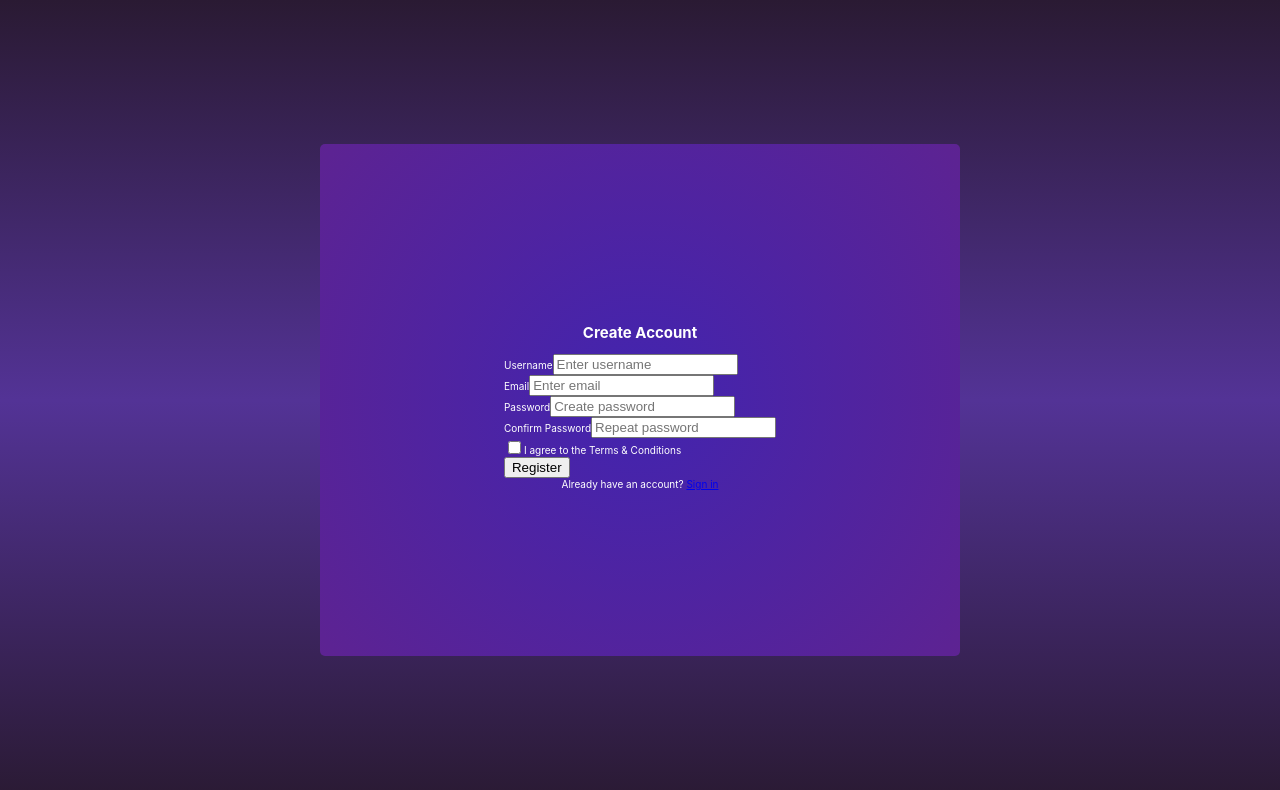
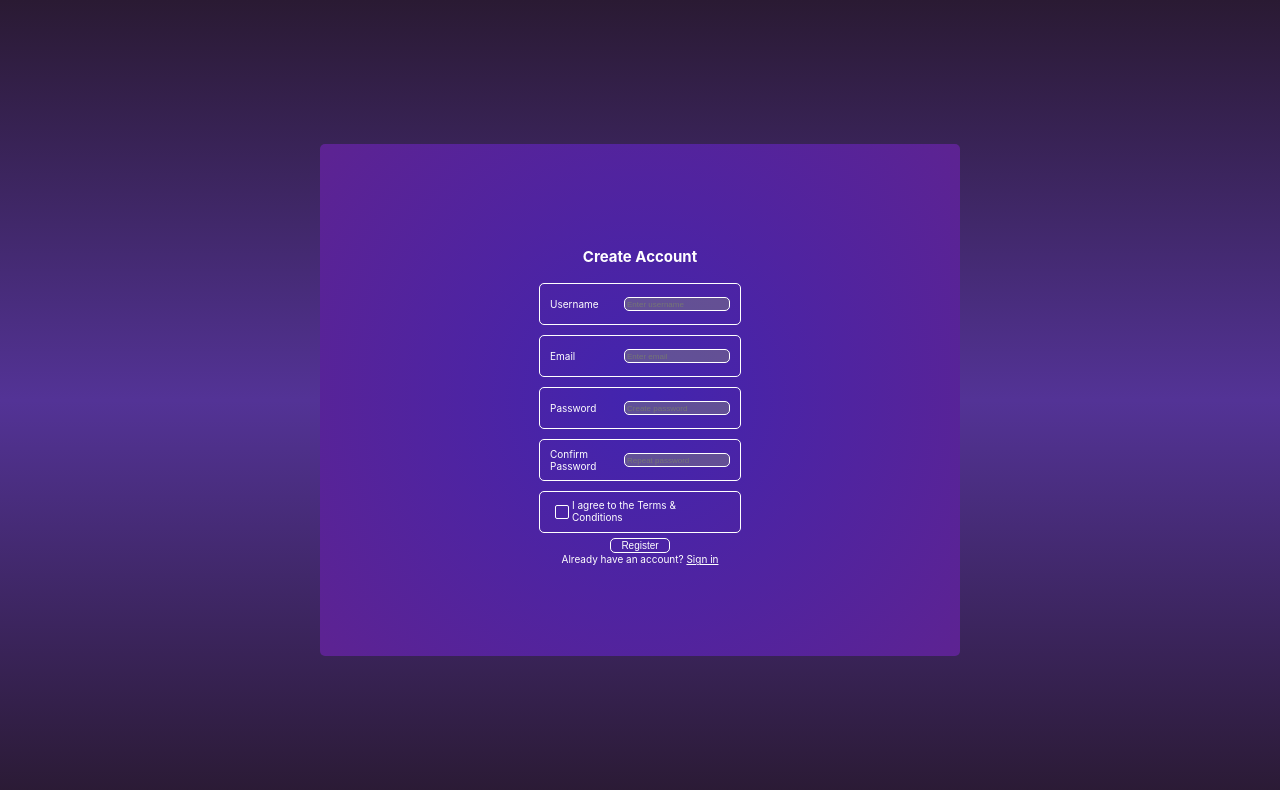
Before and after one commit to Grashad/AuthPr, a React (Create React App) app in the folder Client/: page /register in a window 1280 px wide. Shown: the top 790 px of the page. Built offline with nearby package versions, Linux system fonts and the light colour scheme.

Commit message:
Main styling: complete

```diff
--- a/Client/src/Components/Login Box/Login.css
+++ b/Client/src/Components/Login Box/Login.css
@@ -67,7 +67,7 @@
     display: flex;
     width: 6rem;
     height: 1.5rem;
-    font-size: 1    rem;
+    font-size: 1rem;
     font-weight: lighter;
     margin-top: 0;
     border: 1px solid white;
--- a/Client/src/Components/SignUp/Signup.css
+++ b/Client/src/Components/SignUp/Signup.css
@@ -1,3 +1,9 @@
+.Wrap {
+    display: flex;
+    justify-content: center;
+    align-items: center;
+    flex-flow: column;
+}
 .registration-form {
     display: flex;
     width: 50vw;
@@ -9,3 +15,84 @@
     color: white;
     border-radius: 5px;
 }
+
+.form-group {
+    display: flex;
+    width: 20rem;
+    height: 4rem;
+    align-items: center;
+    justify-content: space-between;
+    border: 1px solid white;
+    border-radius: 5px;
+    margin: 5px;
+}
+
+.lbl {
+    margin-left: 1rem;
+    width: 21%;
+}
+.iForm {
+    width: 10rem;
+    height: 1rem;
+    margin-left: 0.5rem;
+    margin-right: 1rem;
+    border-radius: 5px;
+    background: rgba(128, 128, 128, 0.479);
+    border: 1px solid white;
+    font-size: 0.8rem;
+    color: white;
+}
+
+.checkbx[type="checkbox"] {
+ display: flex;
+  align-content: center;
+  justify-content: center;
+appearance: none;
+-webkit-appearance: none;
+background: transparent;
+margin-left: 1.5rem;
+border: 1px solid white;
+border-radius: 2px;
+}
+.checkbx[type="checkbox"]::before {
+    content: "";
+    clip-path: polygon(20% 0%, 0% 20%, 30% 50%, 0% 80%, 20% 100%, 50% 70%, 80% 100%, 100% 80%, 70% 50%, 100% 20%, 80% 0%, 50% 30%);
+    transform: scale(0);
+    width: 8px;
+    height: 8px;
+    border: 1px solid white;
+    margin: 1px;
+}
+.checkbx[type="checkbox"]:checked::before {
+   transform: scale(1);
+   background: white;
+   margin: 1px;
+}
+
+.TC {
+    padding-right: 1.5rem;
+    padding-bottom: 2px;
+}
+
+.submit-btn {
+    display: flex;
+    justify-items: center;
+}
+.submit-btn {
+    display: flex;
+    background: transparent;
+    color: white;
+    width: 6rem;
+    height: 1.5rem;
+    font-size: 1rem;
+    font-weight: lighter;
+    margin-top: 0;
+    border: 1px solid white;
+    border-radius: 5px;
+    justify-content: center;
+    align-content: center;
+}
+.loglink:visited , .loglink:link {
+
+    color: white;
+}
--- a/Client/src/Components/SignUp/Signup.jsx
+++ b/Client/src/Components/SignUp/Signup.jsx
@@ -6,6 +6,7 @@ function Register() {
 const [name, setName] = useState()
 const [email, setEmail] = useState()
 const [password, setPassword] = useState()
+const [rptPassword,setRptPassword] = useState()
 
 const handleSubmit = (e) => {
     e.preventDefault()
@@ -16,10 +17,11 @@ const handleSubmit = (e) => {
 return (
 <div className="registration-form">
   <h2>Create Account</h2>
-  <form onSubmit={handleSubmit}>
+  <form className="Wrap" onSubmit={handleSubmit}>
     <div className="form-group">
-      <label htmlFor="username">Username</label>
+      <label  htmlFor="username" className="lbl">Username</label>
       <input
+        className="iForm"
         type="text"
         id="username"
         name="username"
@@ -32,8 +34,9 @@ return (
     </div>
 
     <div className="form-group">
-      <label htmlFor="email">Email</label>
+      <label  htmlFor="email" className="lbl">Email</label>
       <input
+        className="iForm"
         type="email"
         id="email"
         name="email"
@@ -46,14 +49,16 @@ return (
     </div>
 
     <div className="form-group">
-      <label htmlFor="password">Password</label>
+      <label htmlFor="password" className="lbl">Password</label>
       <input
+        className="iForm"
         type="password"
         id="password"
         name="password"
         required
         placeholder="Create password"
         minLength="8"
+        maxLength="16"
          onChange={(e) => {
             setPassword(e.target.value)
         }}
@@ -61,30 +66,32 @@ return (
     </div>
 
     <div className="form-group">
-      <label htmlFor="confirmPassword">Confirm Password</label>
+      <label htmlFor="confirmPassword" className="lbl">Confirm Password</label>
       <input
+        className="iForm"
         type="password"
         id="confirmPassword"
         name="confirmPassword"
         required
         placeholder="Repeat password"
         minLength="8"
+        maxLength="16"
         onChange={(e) => {
-            setPassword(e.target.value)
+
         }}
       />
     </div>
 
-    <div className="form-group terms">
-      <input type="checkbox" id="terms" name="terms" required />
-      <label htmlFor="terms">I agree to the Terms & Conditions</label>
+    <div className="form-group terms" >
+      <input className="checkbx" type="checkbox" id="terms" name="terms" required />
+      <label className="TC" htmlFor="terms">I agree to the Terms & Conditions</label>
     </div>
 
     <button type="submit" className="submit-btn">Register</button>
   </form>
 
   <div className="login-link">
-    Already have an account? <a href="/login">Sign in</a>
+    Already have an account? <a className="loglink" href="/homepage">Sign in</a>
   </div>
 </div>
 )
```
